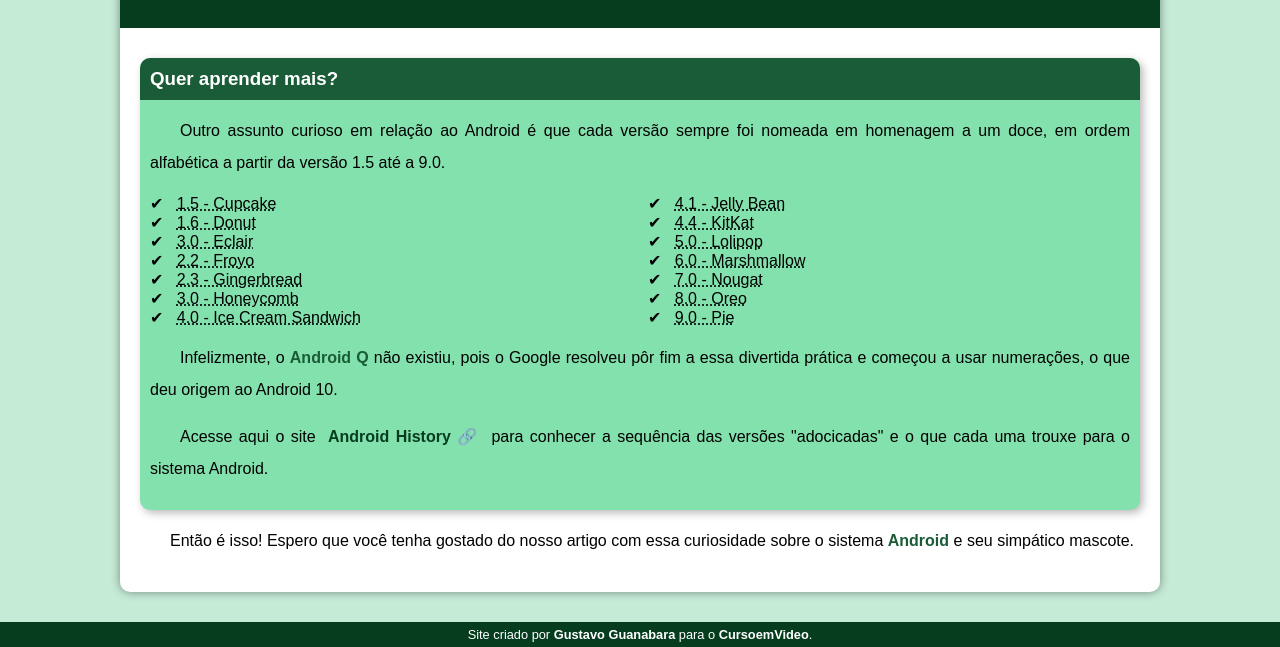
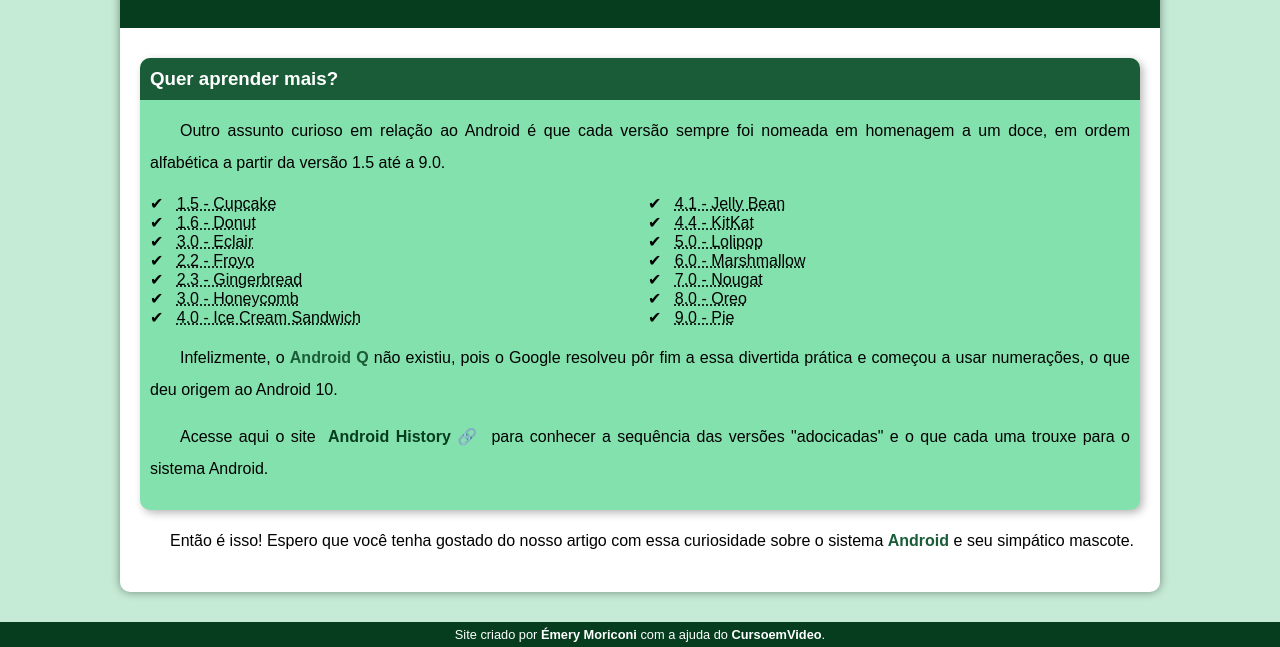
Before and after one commit to emerymoriconi/projeto-android, a plain HTML site: page index.html in a window 1280 px wide. Shown: the part 2393-3040 px from the top of the page. Drawn offline with Linux system fonts and the light colour scheme.

Commit message:
Atualização de criador

```diff
--- a/index.html
+++ b/index.html
@@ -114,7 +114,7 @@
         </article>
     </main>
     <footer>
-        <p>Site criado por <a href="https://gustavoguanabara.github.io/" target="_blank">Gustavo Guanabara</a> para o <a href="https://www.youtube.com/@CursoemVideo" target="_blank">CursoemVideo</a>.</p>
+        <p>Site criado por <a href="https://github.com/emerymoriconi" target="_blank">Émery Moriconi</a> com a ajuda do <a href="https://www.youtube.com/@CursoemVideo" target="_blank">CursoemVideo</a>.</p>
     </footer>
 </body>
 </html>
```
